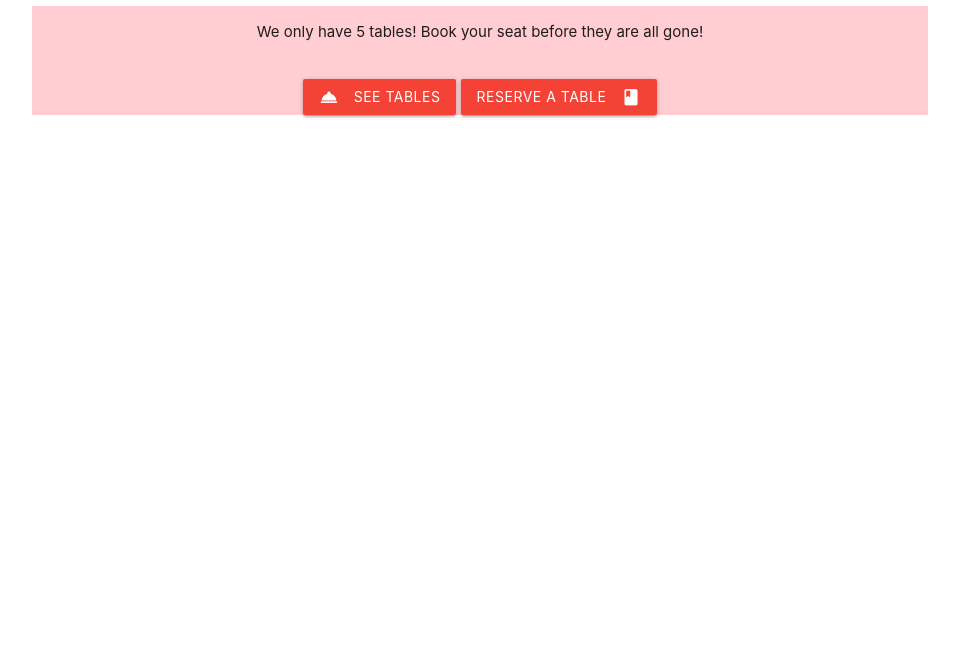
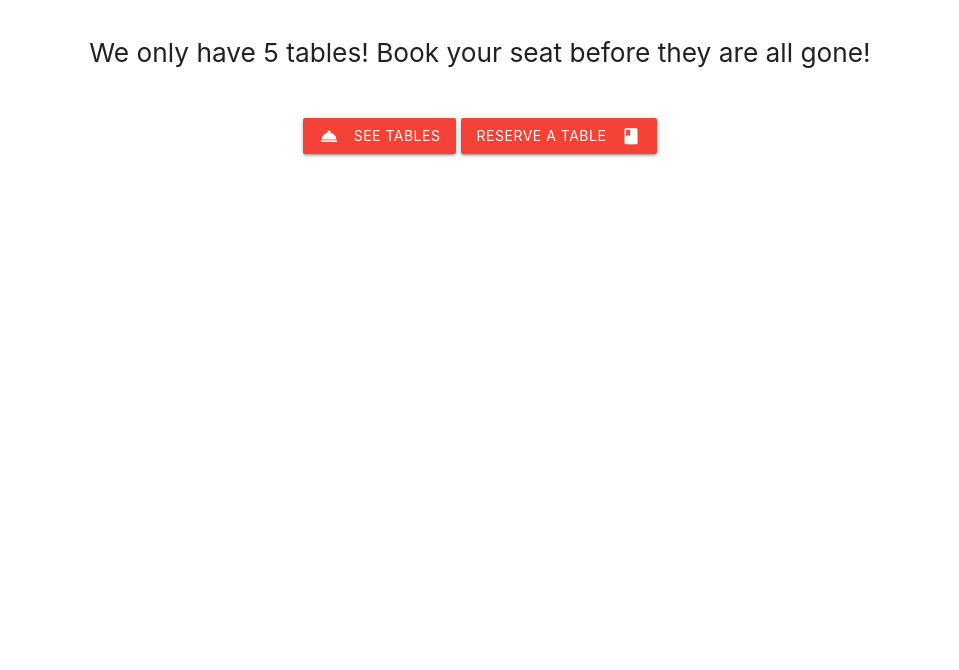
Before and after one commit to Mrjcowman/hot-restaurant-app, a website: page html/index.html in a window 1280 px wide. Shown: the part 130-800 px from the top of the page, without its empty margins (160-1119 px from the left). Drawn offline with nearby package versions, Linux system fonts and the light colour scheme.

Commit message:
Adjusted style for legibility

```diff
--- a/css/hot-restaurant.css
+++ b/css/hot-restaurant.css
@@ -0,0 +1,3 @@
+.lead {
+    font-size: 1.75rem;
+}
--- a/html/index.html
+++ b/html/index.html
@@ -15,16 +15,16 @@
     <header class="center-align">
         <h1 class="red-text darken-4-text"><i class="material-icons">restaurant</i>Hot Restaurant<i class="material-icons">restaurant</i></h1>
     </header>
-    <main class="container center-align red lighten-4">
+    <main class="container center-align">
         <div class="row">
             <div class="col s12">
-                <p>We only have <span class="numTables">5</span> tables! Book your seat before they are all gone!</p>
+                <p class="lead">We only have <span class="numTables">5</span> tables! Book your seat before they are all gone!</p>
             </div>
         </div>
         <div class="row">
             <div class="col s12">
-                <a href="tables" class="waves-effect waves-light btn red"><i class="material-icons left">room_service</i> See Tables</a>
-                <a href="reserve" class="waves-effect waves-light btn red"><i class="material-icons right">book</i>Reserve a Table</a>
+                <a href="/tables" class="waves-effect waves-light btn red"><i class="material-icons left">room_service</i> See Tables</a>
+                <a href="/reserve" class="waves-effect waves-light btn red"><i class="material-icons right">book</i>Reserve a Table</a>
             </div>
         </div>
     </main>
```
